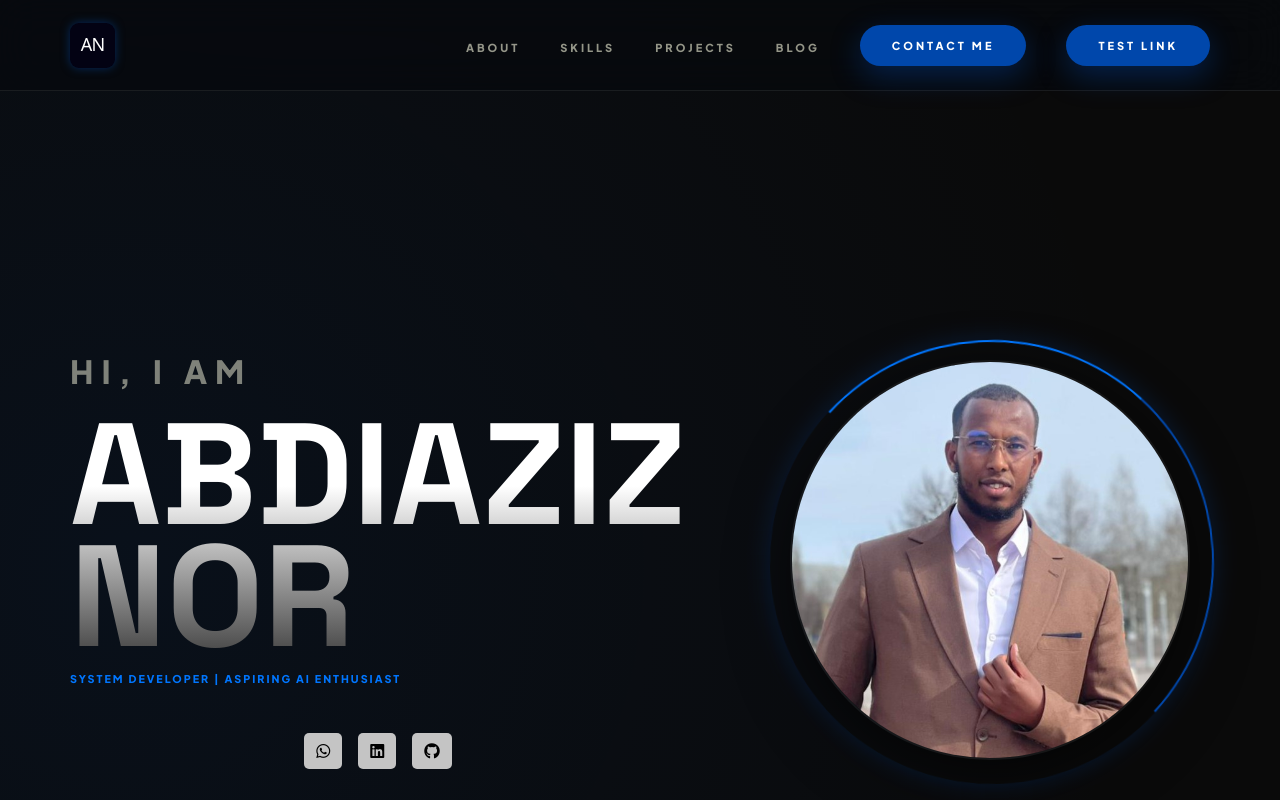
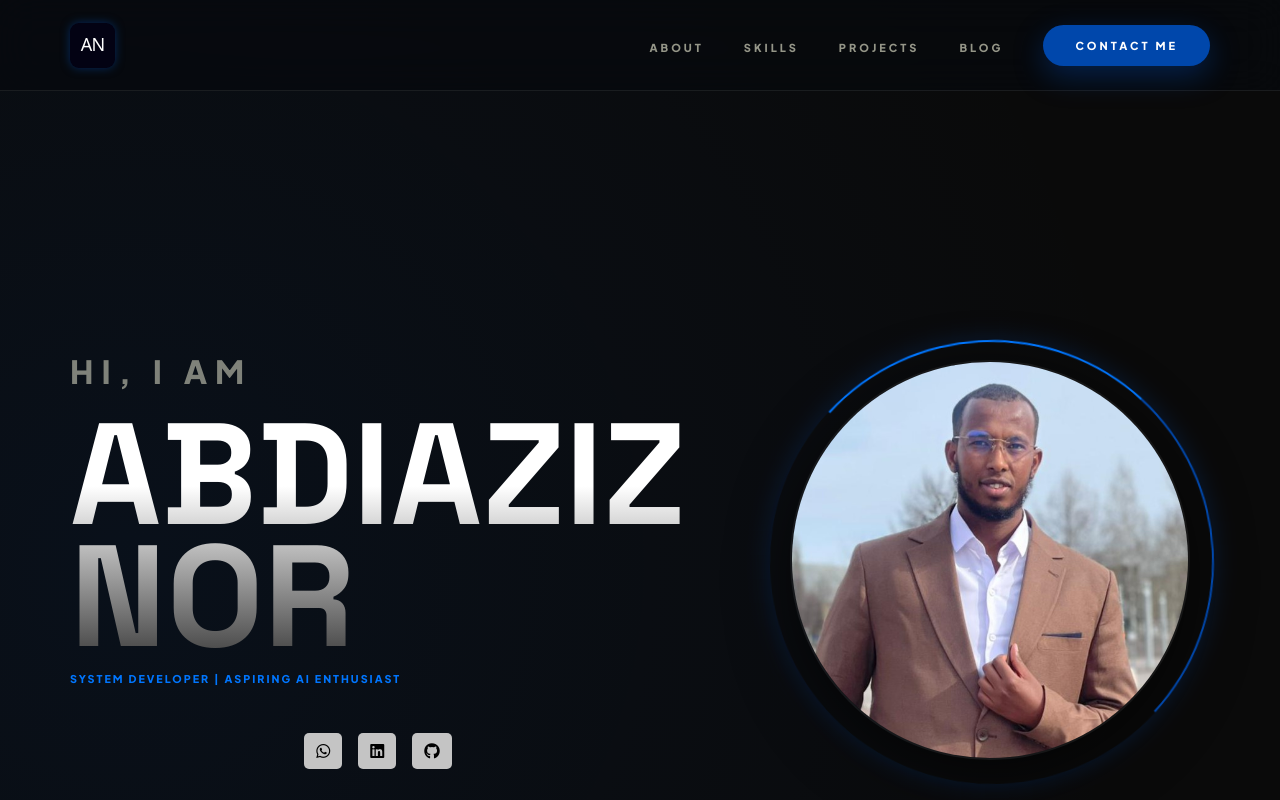
Before and after one commit to AbdiazizNor114/MyPortfolio, a React (Vite) app: page / in a window 1280 px wide. Shown: the top 800 px of the page. Built offline with nearby package versions, Linux system fonts and the light colour scheme.

Commit message:
shakur testing .2

```diff
--- a/src/App.jsx
+++ b/src/App.jsx
@@ -110,11 +110,6 @@ export default function App() {
             <a className="btn" href="#contact" onClick={() => setMenuOpen(false)}>
               Contact Me
             </a>
-
-            <a className="btn" href="#contact" onClick={() => setMenuOpen(false)}>
-              Test Link
-            </a>
-
           </ul>
 
         </nav>
```
